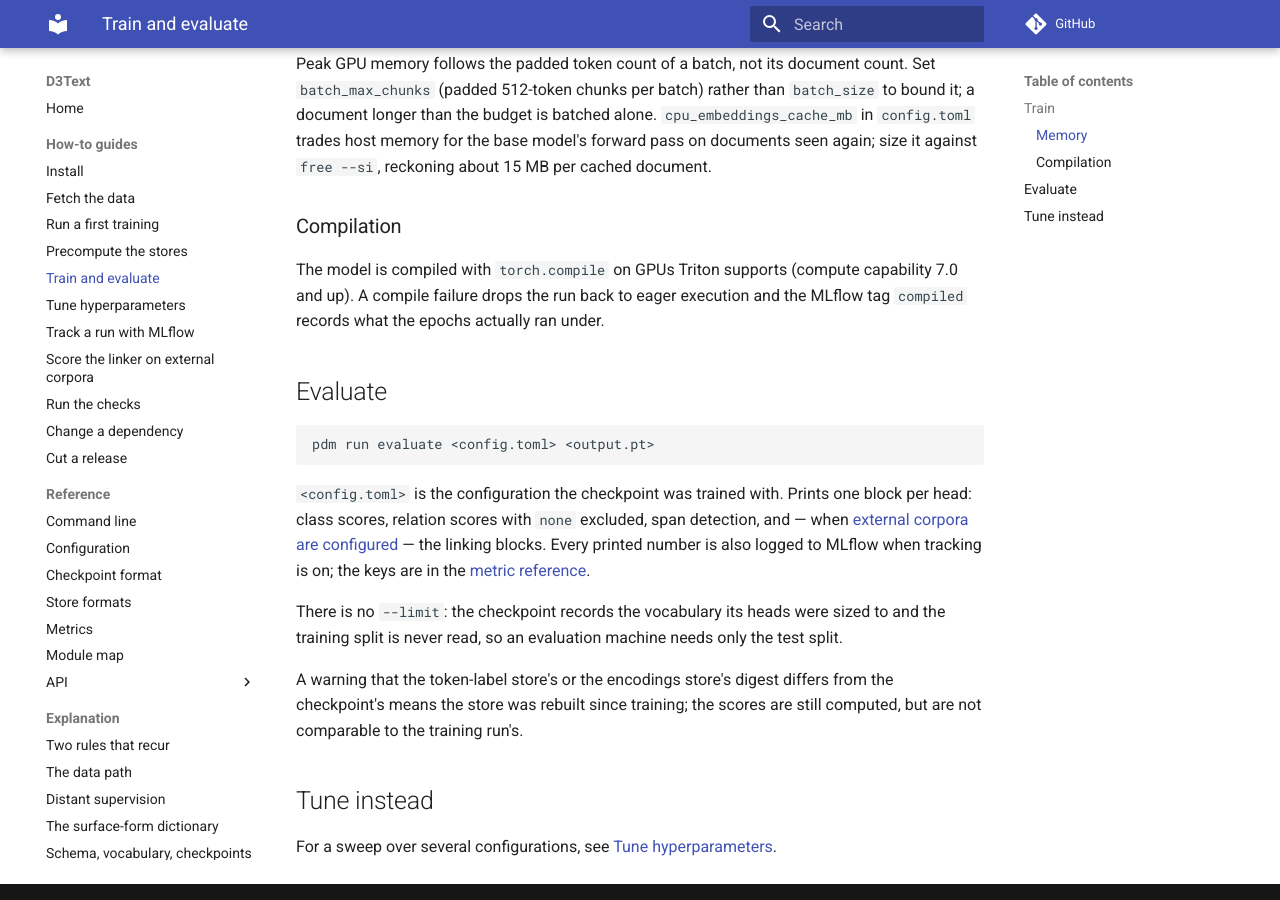
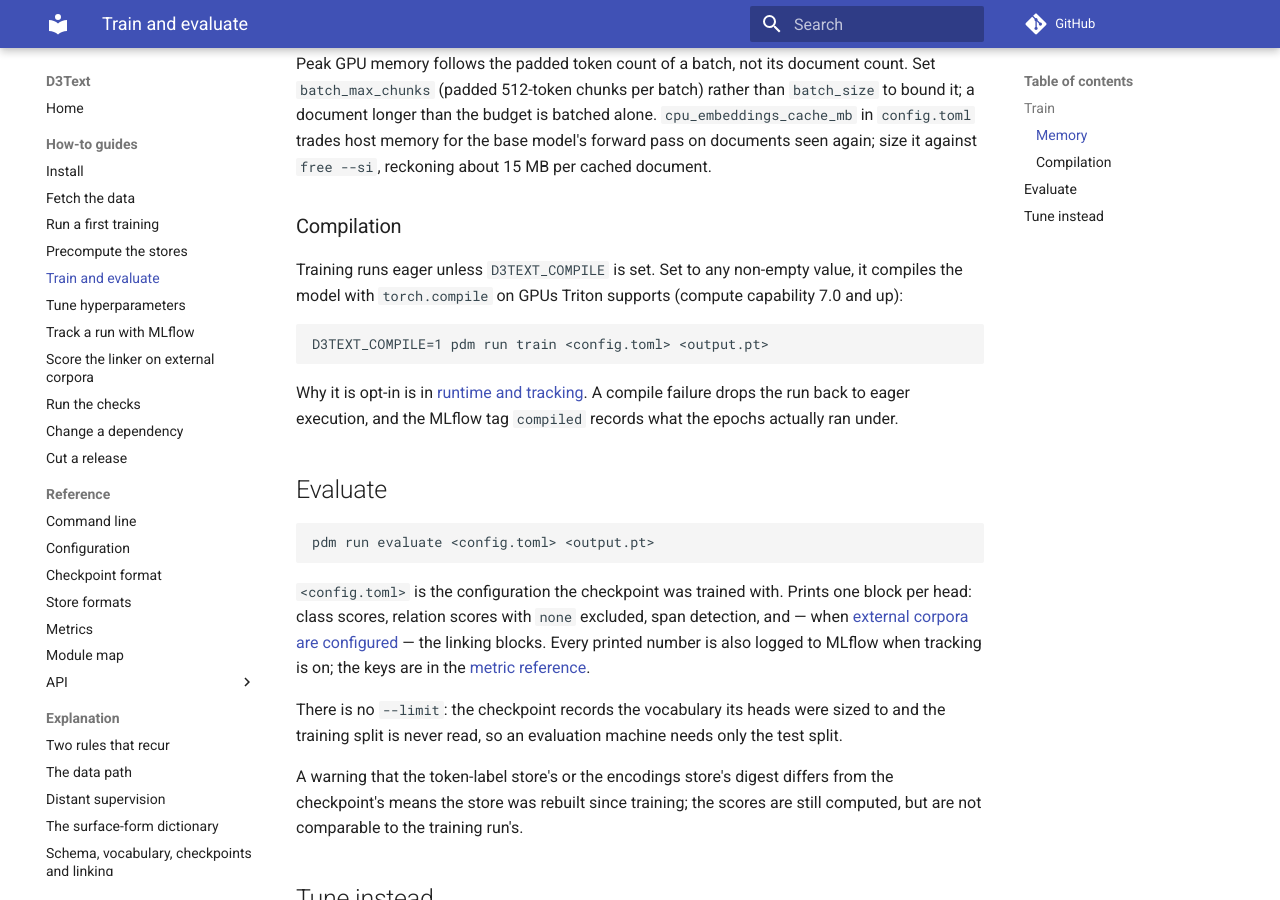
Before and after one commit to manuquadros/d3text, an MkDocs documentation site: the page built from docs/how-to/train-and-evaluate.md, in a window 1280 px wide and 900 px high, scrolled down 957 px. Built offline with MkDocs 1.6.1 and Material for MkDocs 9.7.7, drawn with Linux system fonts in a browser that asks for light colours; comment, search, counter and statistics services are not loaded.

Commit message:
feat!: make torch.compile opt-in via D3TEXT_COMPILE
Compiling has not paid for this model: with the trunk training, the
first epoch ran about six times slower than eager for a sub-1% gain per
later epoch. Training now runs eager unless D3TEXT_COMPILE is set; the
D3TEXT_DISABLE_COMPILE switch is gone.

````diff
--- a/docs/how-to/train-and-evaluate.md
+++ b/docs/how-to/train-and-evaluate.md
@@ -42,10 +42,18 @@
 
 ### Compilation
 
-The model is compiled with `torch.compile` on GPUs Triton supports (compute
-capability 7.0 and up). A compile failure drops the run back to eager
-execution and the MLflow tag `compiled` records what the epochs actually
-ran under.
+Training runs eager unless `D3TEXT_COMPILE` is set. Set to any non-empty
+value, it compiles the model with `torch.compile` on GPUs Triton supports
+(compute capability 7.0 and up):
+
+```bash
+D3TEXT_COMPILE=1 pdm run train <config.toml> <output.pt>
+```
+
+Why it is opt-in is in [runtime and
+tracking](../explanation/runtime-and-tracking.md). A compile failure drops the
+run back to eager execution, and the MLflow tag `compiled` records what the
+epochs actually ran under.
 
 ## Evaluate
 
````
Also changed, not shown: docs/explanation/runtime-and-tracking.md (+7 -0 lines), docs/reference/configuration.md (+1 -0 lines), scripts/compile_benchmark/README.md (+4 -3 lines), scripts/feat10_recall/vm/README.md (+2 -2 lines), 6 other files.
